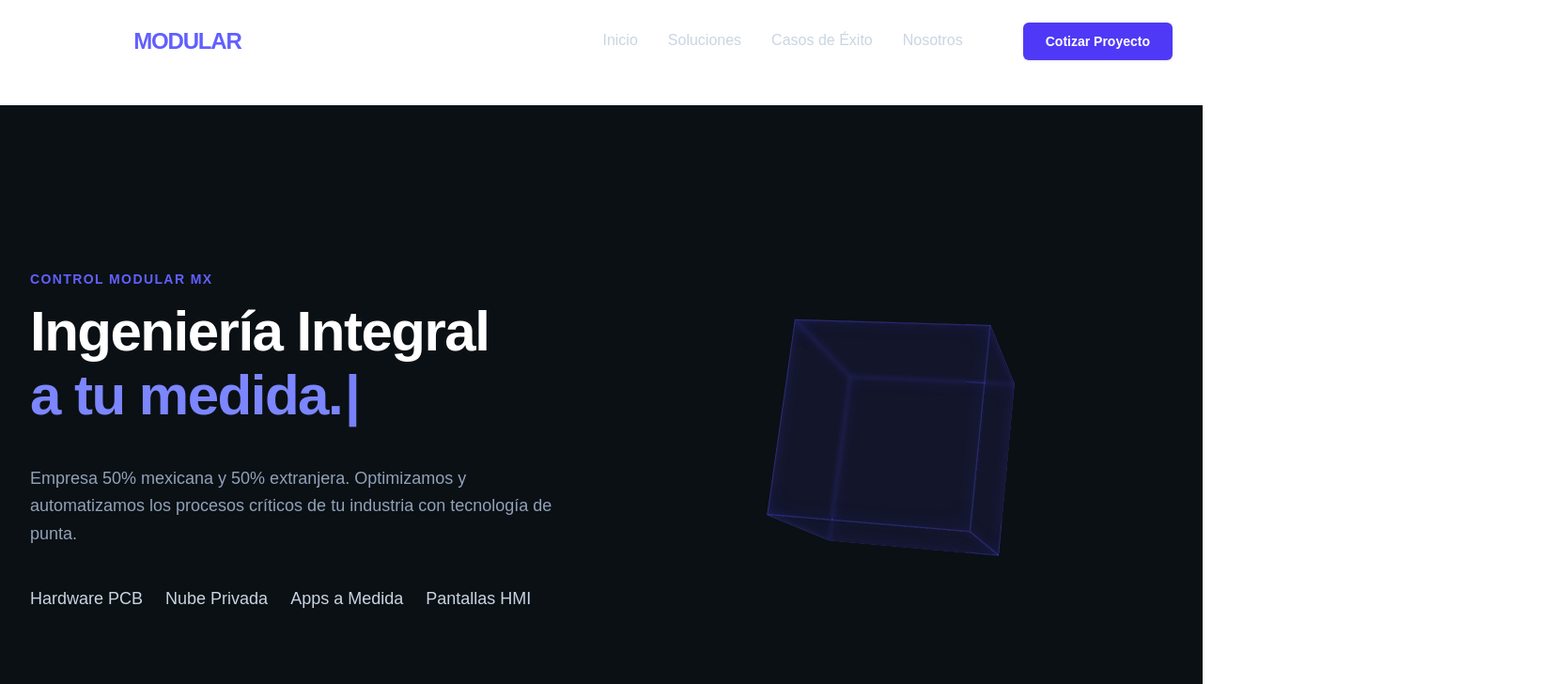
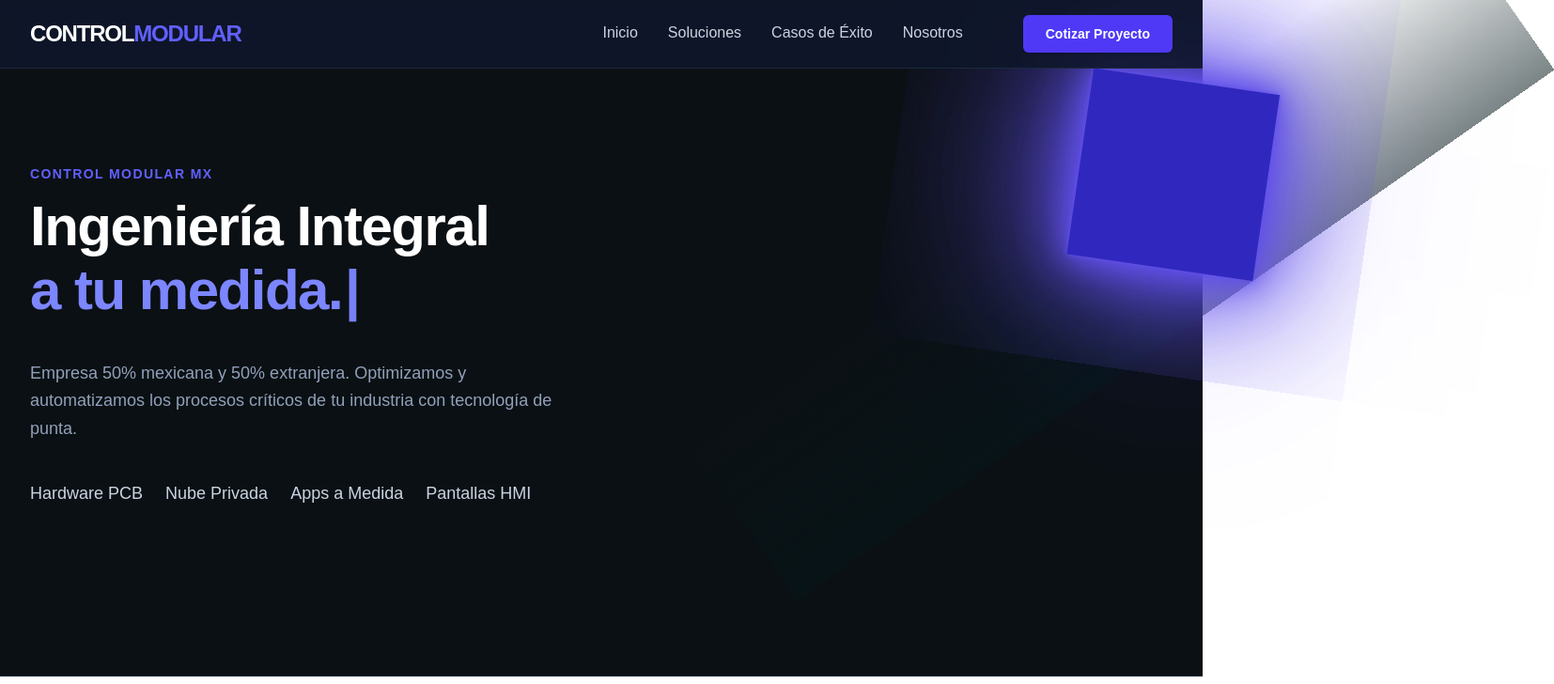
Before and after one commit to Daniel-L10N/control-modular-mx-frontend, a Next.js app: page / in a window 1280 px wide. Shown: the top 728 px of the page at 94% size, 1654 px wide, since content can reach past the window. Built offline with nearby package versions, Linux system fonts and the light colour scheme.

Commit message:
feat: cambios en Header, Navbar, layout y estilos

```diff
--- a/app/components/Inicio/Header.tsx
+++ b/app/components/Inicio/Header.tsx
@@ -63,18 +63,12 @@
             </div>
           </div>
 
-          {/* COLUMNA DERECHA: EL CUBO 3D TÉCNICO */}
+          {/* COLUMNA DERECHA: ANIMACIÓN DEL CUBO 3D */}
           <div className="relative flex justify-center items-center h-[400px] w-full">
-            {/* Escala responsiva para que el cubo se vea perfecto en móviles y PC */}
-            <div className="transform scale-75 sm:scale-100">
-              <div className="tech-cube-container">
-                <div className="tech-cube">
-                  <div className="tech-face tech-front"></div>
-                  <div className="tech-face tech-back"></div>
-                  <div className="tech-face tech-right"></div>
-                  <div className="tech-face tech-left"></div>
-                  <div className="tech-face tech-top"></div>
-                  <div className="tech-face tech-bottom"></div>
+            <div className="flex md:min-h-full sm:min-h-screen sm:mb-20 sm:mt-28 sm:mr-60 md:mb--20 mb-60">
+              <div className="container">
+                <div className="box md:ml-96 md:mt-60 mt-56">
+                  <div className="cube"></div>
                 </div>
               </div>
             </div>
--- a/app/components/Navegacion/Navbar.tsx
+++ b/app/components/Navegacion/Navbar.tsx
@@ -31,7 +31,7 @@
   return (
     <nav
       className={`fixed w-full z-50 transition-all duration-300 ease-in-out ${
-        isScrolled ? 'bg-slate-900/95 backdrop-blur-md shadow-lg py-4 border-b border-slate-800' : 'bg-transparent py-6'
+        isScrolled ? 'bg-slate-900/95 backdrop-blur-md shadow-lg py-4 border-b border-slate-800' : 'bg-slate-900/90 backdrop-blur-sm py-4 border-b border-slate-800'
       }`}
     >
       <div className="mx-auto max-w-7xl px-4 sm:px-6 lg:px-8">
--- a/app/globals.css
+++ b/app/globals.css
@@ -25,45 +25,66 @@
   font-family: Arial, Helvetica, sans-serif;
 }
 
-/* Contenedor de perspectiva para el 3D */
-.tech-cube-container {
-  width: 200px;
-  height: 200px;
-  perspective: 1000px;
+/* Contenedor principal del cubo - estilo company_portfolio */
+.container {
+  position: relative;
+  width: 100%;
+  transform: rotate(-35deg);
+}
+
+.container .box {
+  position: relative;
+  left: -200px;
   display: flex;
   justify-content: center;
   align-items: center;
+  width: calc(100% + 400px);
+  background: linear-gradient(to bottom, transparent 0%, rgba(3, 22, 24, 0.522) 100%);
+  animation: animateSurface 1.5s ease-in-out infinite;
 }
 
-/* El Cubo y su rotación suave */
-.tech-cube {
-  width: 100%;
-  height: 100%;
-  position: relative;
-  transform-style: preserve-3d;
-  animation: spinTechCube 12s infinite linear;
+@keyframes animateSurface {
+  0% {
+    transform: translateX(0px);
+  }
+  100% {
+    transform: translateX(-200px);
+  }
 }
 
-@keyframes spinTechCube {
-  0% { transform: rotateX(0deg) rotateY(0deg) rotateZ(0deg); }
-  100% { transform: rotateX(360deg) rotateY(360deg) rotateZ(180deg); }
+.container .box .cube {
+  position: relative;
+  width: 200px;
+  height: 200px;
+  background: #3028be; /* --color-primary */
+  box-shadow: 0 0 5px #6150e9,
+    0 0 25px #6150e9,
+    0 0 50px #6150e9,
+    0 0 100px #6150e9,
+    0 0 200px #6150e9,
+    0 0 300px #6150e9;
+  transform-origin: bottom right;
+  animation: animate 1.5s ease-in-out infinite;
 }
 
-/* Las caras del cubo: Estilo Cristal/Ingeniería */
-.tech-face {
-  position: absolute;
-  width: 200px;
-  height: 200px;
-  background: rgba(79, 70, 229, 0.05); /* Muy sutil */
-  border: 1px solid rgba(79, 70, 229, 0.4); /* Borde técnico */
-  box-shadow: inset 0 0 20px rgba(79, 70, 229, 0.1);
-  backdrop-filter: blur(2px); /* Efecto cristal */
+@keyframes animate {
+  0% {
+    transform: rotate(0deg);
+  }
+  60% {
+    transform: rotate(90deg);
+  }
+  65% {
+    transform: rotate(85deg);
+  }
+  70% {
+    transform: rotate(85deg);
+  }
+  75% {
+    transform: rotate(87.5deg);
+  }
+  80%,
+  100% {
+    transform: rotate(90deg);
+  }
 }
-
-/* Posición geométrica exacta de cada cara */
-.tech-front  { transform: rotateY(0deg) translateZ(100px); }
-.tech-back   { transform: rotateY(180deg) translateZ(100px); }
-.tech-right  { transform: rotateY(90deg) translateZ(100px); }
-.tech-left   { transform: rotateY(-90deg) translateZ(100px); }
-.tech-top    { transform: rotateX(90deg) translateZ(100px); }
-.tech-bottom { transform: rotateX(-90deg) translateZ(100px); }
--- a/app/layout.tsx
+++ b/app/layout.tsx
@@ -15,12 +15,9 @@
 }) {
   return (
     <html lang="es" className="scroll-smooth">
-      <body className="bg-white selection:bg-indigo-500 selection:text-white">
+      <body className="bg-[#0B1014] selection:bg-indigo-500 selection:text-white">
         <Navbar />
-        {/* El padding-top pt-20 es para que el contenido no quede debajo del Navbar fijo */}
-        <div className="pt-0">
-          {children}
-        </div>
+        {children}
         <Footer />
       </body>
     </html>
--- a/app/page.tsx
+++ b/app/page.tsx
@@ -9,7 +9,7 @@
 
 export default function Home() {
   return (
-    <main data-scroll-section className="pt-28">
+    <main data-scroll-section>
       {/* El "Hero" principal donde hablaremos de la dualidad México/Cuba */}
       <Header />
 
```
